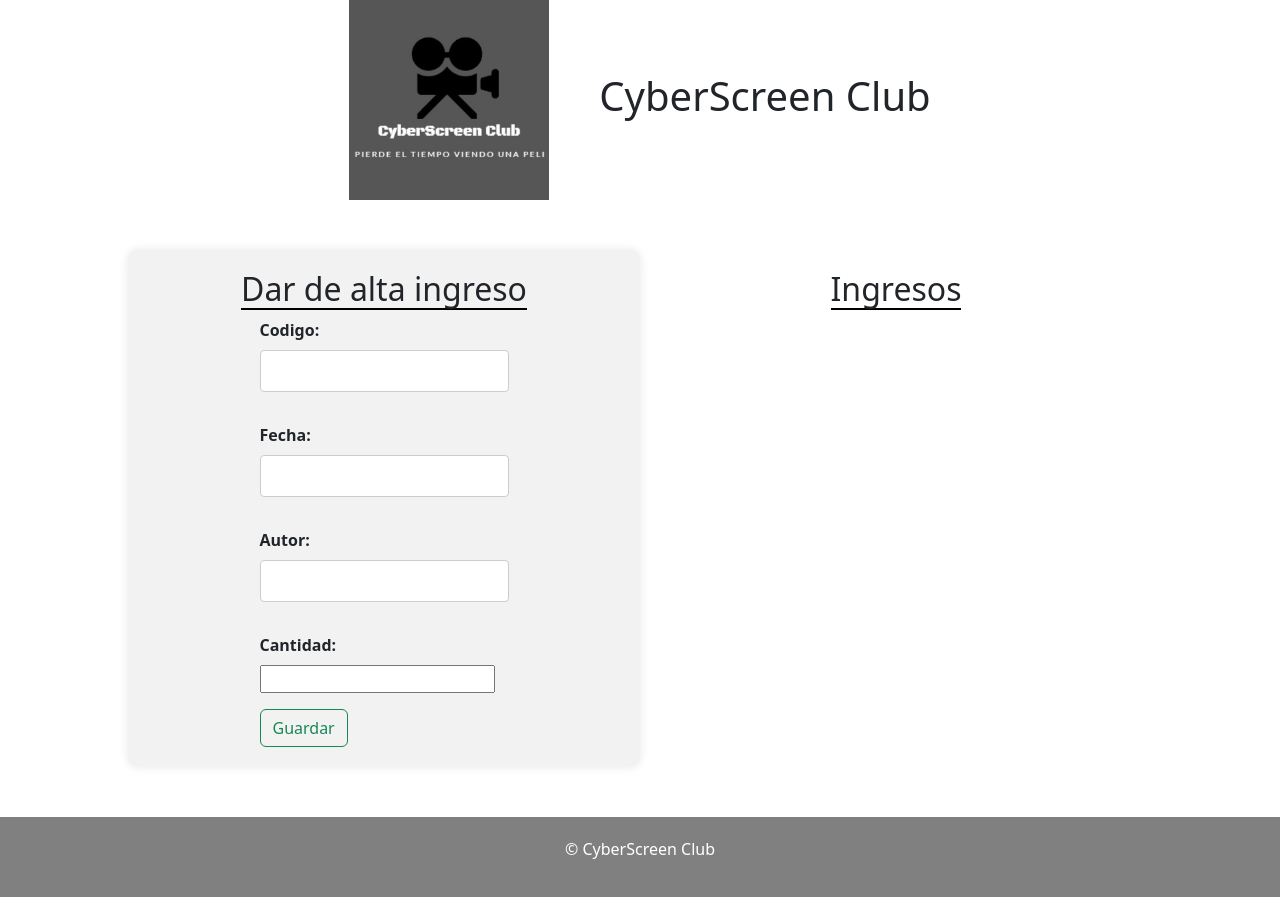
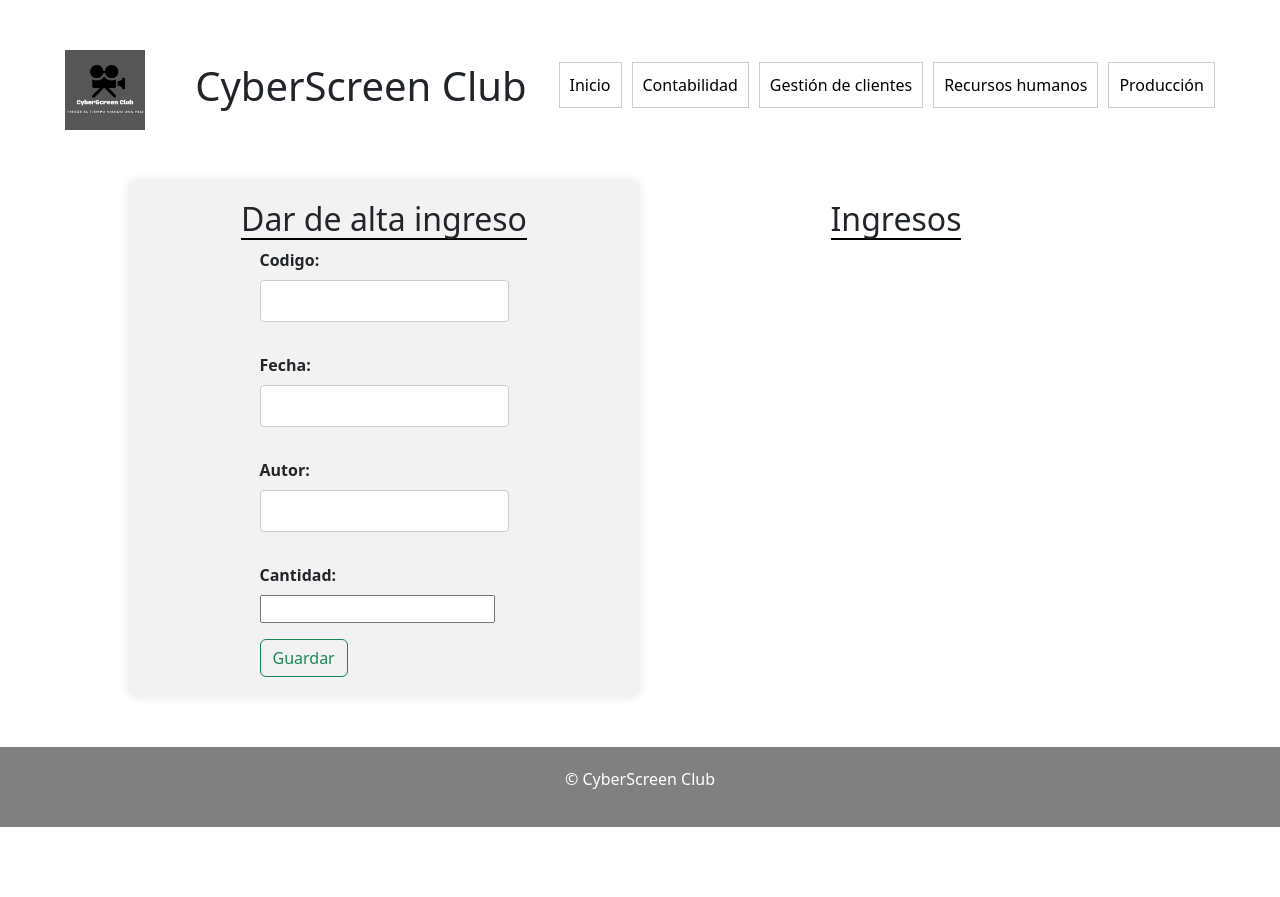
Before and after one commit to jhavimg/CyberScreen, a Django app: page /mostrar_ingresos/ in a window 1280 px wide. After the commit the page ends 827 px from the top, so only its background shows below. Run offline with Django 4.2, Linux system fonts and the light colour scheme; data that the repository does not hold is empty.

Commit message:
Tablas produccion y paginas subsistemas

```diff
--- a/CyberScreen/urls.py
+++ b/CyberScreen/urls.py
@@ -16,10 +16,15 @@ Including another URLconf
 """
 from django.contrib import admin
 from django.urls import path, include
-from app.views import mostrar_ingresos, editar_ingreso, borrar_ingreso
+from app.views import *
 
 urlpatterns = [
+    path('', inicio, name='inicio'),
     path('admin/', admin.site.urls),
+    path('contabilidad', contabilidad, name='contabilidad'),
+    path('gestion_de_clientes', gestion_de_clientes, name='gestion_de_clientes'),
+    path('recursos_humanos', recursos_humanos, name='recursos_humanos'),
+    path('produccion', produccion, name='produccion'),
     path('mostrar_ingresos/', mostrar_ingresos, name='mostrar_ingresos'),
     path('editar/<str:codigo>/', editar_ingreso, name='editar_ingreso'),
     path('borrar/<str:codigo>/', borrar_ingreso, name='borrar_ingreso'),
--- a/app/models.py
+++ b/app/models.py
@@ -2,7 +2,7 @@ from django.db import models
 from django.core.validators import MinValueValidator
 from django.apps import apps
 
-# Create your models here.
+# Subsistema de contabilidad
 
 class Ingreso(models.Model):
     Codigo = models.CharField(max_length=8, primary_key=True)
@@ -25,6 +25,8 @@ class Gasto(models.Model):
         return self.Codigo
 
 Gasto._meta.app_label = 'app'
+
+# Subsistema de recursos humanos
 
 class Trabajador(models.Model):
     DNIT = models.CharField(max_length=9, primary_key=True)
@@ -51,3 +53,66 @@ class Pertenece(models.Model):
 
     def __str__(self):
         return f"{self.DNIT} - {self.NombreDep}"
+
+
+# Subsistema de producción
+
+class Contenido(models.Model):
+    Titulo = models.CharField(max_length=100)
+    Fecha = models.DateField()
+    Director = models.CharField(max_length=80, null=False)
+    País = models.CharField(max_length=50, null=False)
+
+    GÉNERO_CHOICES = [
+        ('Terror', 'Terror'),
+        ('Comedia', 'Comedia'),
+        ('Acción', 'Acción'),
+    ]
+    Género = models.CharField(
+        max_length=50,
+        choices=GÉNERO_CHOICES,
+        null=False,
+        validators=[],
+    )
+
+    class Meta:
+        constraints = [
+            models.CheckConstraint(
+                name='valid_genre',
+                check=models.Q(Género__in=['Terror', 'Comedia', 'Acción']),
+            ),
+        ]
+
+    def __str__(self):
+        return f"{self.Titulo} ({self.Fecha})"
+
+class Película(models.Model):
+    Titulo = models.CharField(max_length=100)
+    Fecha = models.DateField()
+    Duración = models.IntegerField(null=False)
+
+    contenido = models.ForeignKey(Contenido, on_delete=models.CASCADE, primary_key=True)
+
+    def __str__(self):
+        return f"{self.Titulo} ({self.Fecha})"
+
+class Serie(models.Model):
+    Titulo = models.CharField(max_length=100)
+    Fecha = models.DateField()
+    Temporadas = models.IntegerField(null=False)
+
+    contenido = models.ForeignKey(Contenido, on_delete=models.CASCADE, primary_key=True)
+
+    def __str__(self):
+        return f"{self.Titulo} ({self.Fecha})"
+
+class GastoContenido(models.Model):
+    Codigo = models.CharField(max_length=8, primary_key=True)
+    Titulo = models.CharField(max_length=100, null=False)
+    Fecha = models.DateField(null=False)
+
+    gasto = models.ForeignKey(Gasto, on_delete=models.CASCADE)
+    contenido = models.ForeignKey(Contenido, on_delete=models.CASCADE)
+
+    def __str__(self):
+        return f"{self.Codigo} - {self.Titulo} ({self.Fecha})"
--- a/app/static/css/style.css
+++ b/app/static/css/style.css
@@ -16,11 +16,32 @@ header {
     flex-direction: row;
     justify-content: center;
     align-items: center;
+    height: auto;
+    margin-top: 50px;
+}
+
+header nav{
+    display: flex;
+    align-items: center;
+    justify-content: center;
+}
+
+header ul{
+    display: flex;
+    flex-direction: row;
+    justify-content: space-between;
+    gap: 10px;
+    margin: 0;
+}
+
+header ul a{
+    text-decoration: none;
+    color: black;
 }
 
 img {
-    width: 200px;
-    height: 200px;
+    width: 80px;
+    height: 80px;
 }
 
 h1 {
@@ -37,45 +58,6 @@ main {
     margin: 50px auto;
     padding: 0;
 }
-
-/* .formulario{
-    width: 50%;
-    display: flex;
-    flex-direction: column;
-    align-items: center;
-} */
-
-/* .formulario {
-    background-color: #f2f2f2;
-    padding: 20px;
-    border-radius: 10px;
-    box-shadow: 0 0 10px rgba(0, 0, 0, 0.1);
-    width: 50%;
-    margin: auto;
-  }
-
-  .formulario label {
-    display: block;
-    margin-bottom: 8px;
-    font-weight: bold;
-  }
-
-  .formulario input[type="text"],
-  .formulario input[type="date"] {
-    width: 100%;
-    padding: 8px;
-    margin-bottom: 15px;
-    box-sizing: border-box;
-    border: 1px solid #ccc;
-    border-radius: 4px;
-    background-color: #fff;
-    transition: border-color 0.3s ease-in-out;
-  }
-
-  .formulario input[type="text"]:focus,
-  .formulario input[type="date"]:focus {
-    border-color: #3498db;
-  } */
 
 .formulario {
     display: flex;
@@ -121,7 +103,6 @@ main {
 
 h2 {
     border-bottom: 2px solid black;
-    /* margin-bottom: 50px; */
     text-align: center;
 }
 
--- a/app/templates/header.html
+++ b/app/templates/header.html
@@ -3,4 +3,15 @@
 <header>
     <img src="{% static 'img/logo.png' %}" alt="logo de CyberScreen Club">
     <h1>CyberScreen Club</h1>
+
+    <nav>
+        <ul>
+            <li><a href="{% url 'inicio' %}">Inicio</a></li>
+            <li><a href="{% url 'mostrar_ingresos' %}">Contabilidad</a></li>
+            <li><a href="{% url 'gestion_de_clientes' %}">Gestión de clientes</a></li>
+            <li><a href="{% url 'recursos_humanos' %}">Recursos humanos</a></li>
+            <li><a href="{% url 'produccion' %}">Producción</a></li>
+        </ul>
+    </nav>
+
 </header>
--- a/app/views.py
+++ b/app/views.py
@@ -2,6 +2,25 @@ from django.shortcuts import render, redirect, get_object_or_404
 from .models import *
 from .forms import *
 from django.http import HttpResponse
+
+# Páginas de navegación
+
+def inicio(request):
+    return render(request, 'inicio.html')
+
+def contabilidad(request):
+    return render(request, 'contabilidad.html')
+
+def gestion_de_clientes(request):
+    return render(request, 'gestion_de_clientes.html')
+
+def recursos_humanos(request):
+    return render(request, 'recursos_humanos.html')
+
+def produccion(request):
+    return render(request, 'produccion.html')
+
+# Subsistema de contabilidad
 
 def mostrar_ingresos(request):
     ingresos = Ingreso.objects.all()
```
Also changed, not shown: app/templates/contabilidad.html (added, +28 -0 lines), app/templates/gestion_de_clientes.html (added, +28 -0 lines), app/templates/inicio.html (added, +28 -0 lines), app/templates/produccion.html (added, +28 -0 lines), app/templates/recursos_humanos.html (added, +28 -0 lines).
